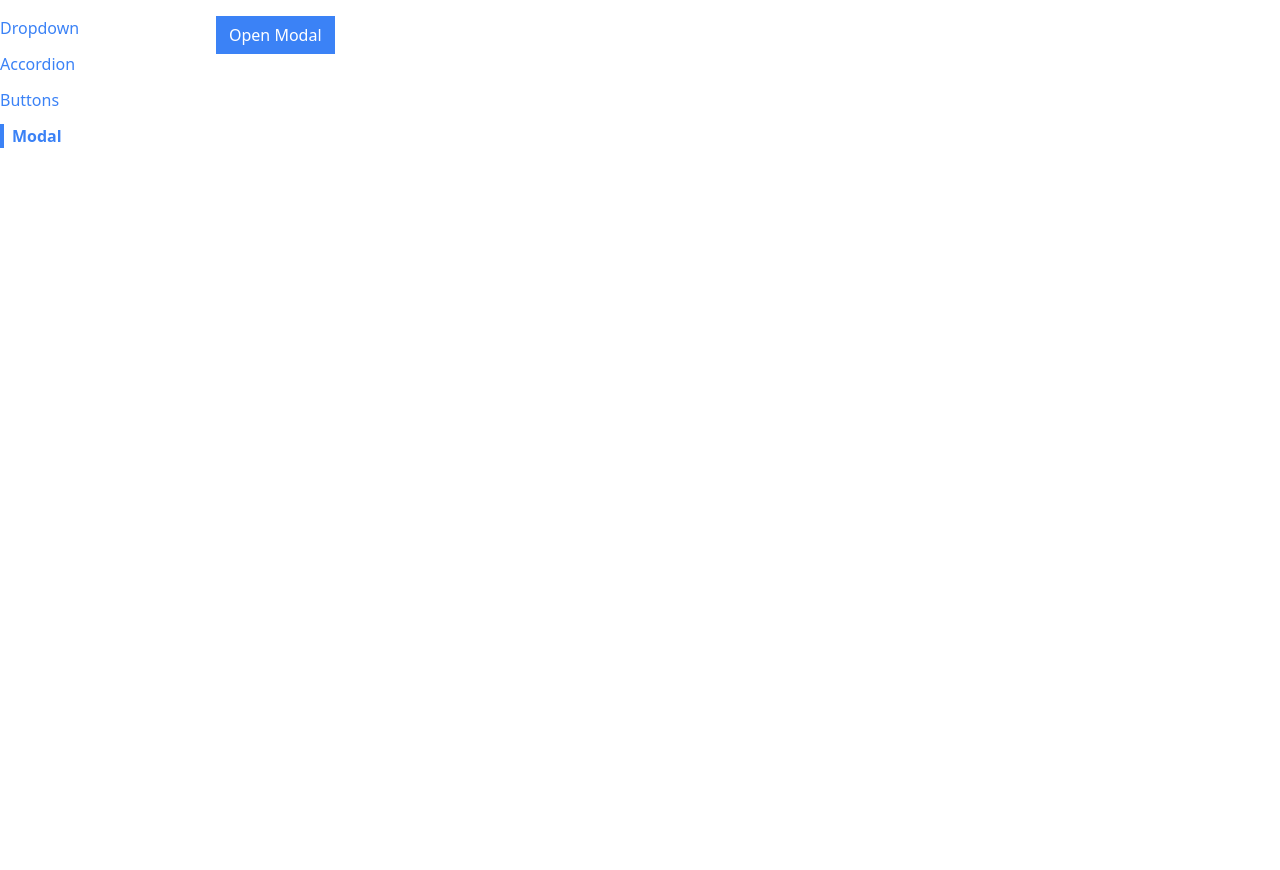
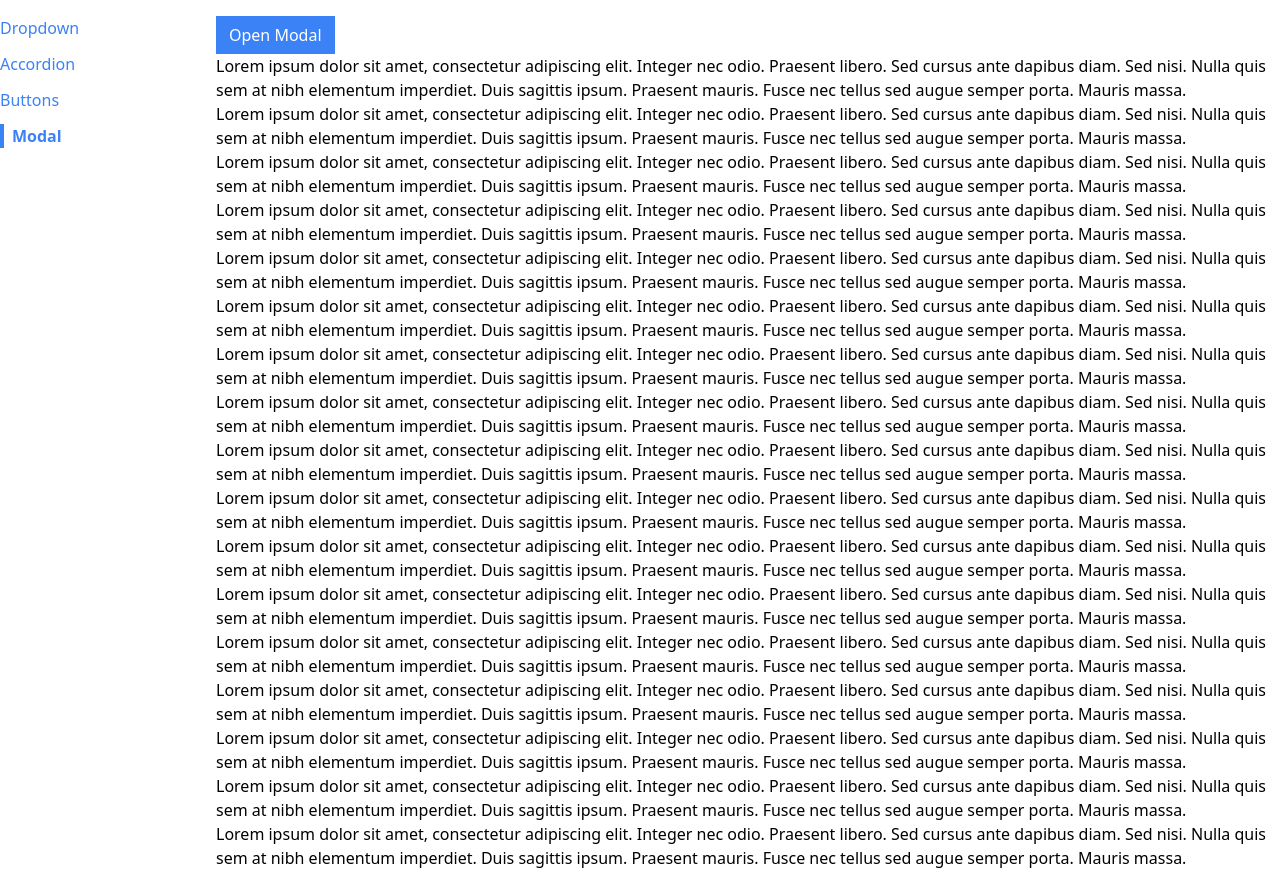
Before and after one commit to locaulker/components, a React (Create React App) app: page /modal in a window 1280 px wide. Before the commit the page ends 800 px from the top, so only its background shows below. Built offline with nearby package versions, Linux system fonts and the light colour scheme.

Commit message:
completed section 14 - React Portals and Modal component

```diff
--- a/src/components/Modal.js
+++ b/src/components/Modal.js
@@ -1,16 +1,26 @@
-import React from "react"
+import React, { useEffect } from "react"
 import ReactDOM from "react-dom"
 
 function Modal({ onClose, children, actionBar }) {
+  useEffect(() => {
+    document.body.classList.add("overflow-hidden")
+
+    return () => {
+      document.body.classList.remove("overflow-hidden")
+    }
+  }, [])
+
   return ReactDOM.createPortal(
     <div>
       <div
         onClick={onClose}
-        className="absolute inset-0 bg-gray-300 opacity-80"
+        className="fixed inset-0 bg-gray-300 opacity-80"
       ></div>
-      <div className="absolute inset-40 p-10 bg-white">
-        {children}
-        {actionBar}
+      <div className="fixed inset-40 p-10 bg-white">
+        <div className="flex flex-col justify-between h-full">
+          {children}
+          <div className="flex justify-end">{actionBar}</div>
+        </div>
       </div>
     </div>,
     document.querySelector(".modal-container")
--- a/src/pages/ModalPage.js
+++ b/src/pages/ModalPage.js
@@ -32,7 +32,110 @@ function ModalPage() {
       <Button onClick={handleClick} primary>
         Open Modal
       </Button>
+
       {showModal && modal}
+      <p>
+        Lorem ipsum dolor sit amet, consectetur adipiscing elit. Integer nec
+        odio. Praesent libero. Sed cursus ante dapibus diam. Sed nisi. Nulla
+        quis sem at nibh elementum imperdiet. Duis sagittis ipsum. Praesent
+        mauris. Fusce nec tellus sed augue semper porta. Mauris massa.
+      </p>
+      <p>
+        Lorem ipsum dolor sit amet, consectetur adipiscing elit. Integer nec
+        odio. Praesent libero. Sed cursus ante dapibus diam. Sed nisi. Nulla
+        quis sem at nibh elementum imperdiet. Duis sagittis ipsum. Praesent
+        mauris. Fusce nec tellus sed augue semper porta. Mauris massa.
+      </p>
+      <p>
+        Lorem ipsum dolor sit amet, consectetur adipiscing elit. Integer nec
+        odio. Praesent libero. Sed cursus ante dapibus diam. Sed nisi. Nulla
+        quis sem at nibh elementum imperdiet. Duis sagittis ipsum. Praesent
+        mauris. Fusce nec tellus sed augue semper porta. Mauris massa.
+      </p>
+      <p>
+        Lorem ipsum dolor sit amet, consectetur adipiscing elit. Integer nec
+        odio. Praesent libero. Sed cursus ante dapibus diam. Sed nisi. Nulla
+        quis sem at nibh elementum imperdiet. Duis sagittis ipsum. Praesent
+        mauris. Fusce nec tellus sed augue semper porta. Mauris massa.
+      </p>
+      <p>
+        Lorem ipsum dolor sit amet, consectetur adipiscing elit. Integer nec
+        odio. Praesent libero. Sed cursus ante dapibus diam. Sed nisi. Nulla
+        quis sem at nibh elementum imperdiet. Duis sagittis ipsum. Praesent
+        mauris. Fusce nec tellus sed augue semper porta. Mauris massa.
+      </p>
+      <p>
+        Lorem ipsum dolor sit amet, consectetur adipiscing elit. Integer nec
+        odio. Praesent libero. Sed cursus ante dapibus diam. Sed nisi. Nulla
+        quis sem at nibh elementum imperdiet. Duis sagittis ipsum. Praesent
+        mauris. Fusce nec tellus sed augue semper porta. Mauris massa.
+      </p>
+      <p>
+        Lorem ipsum dolor sit amet, consectetur adipiscing elit. Integer nec
+        odio. Praesent libero. Sed cursus ante dapibus diam. Sed nisi. Nulla
+        quis sem at nibh elementum imperdiet. Duis sagittis ipsum. Praesent
+        mauris. Fusce nec tellus sed augue semper porta. Mauris massa.
+      </p>
+      <p>
+        Lorem ipsum dolor sit amet, consectetur adipiscing elit. Integer nec
+        odio. Praesent libero. Sed cursus ante dapibus diam. Sed nisi. Nulla
+        quis sem at nibh elementum imperdiet. Duis sagittis ipsum. Praesent
+        mauris. Fusce nec tellus sed augue semper porta. Mauris massa.
+      </p>
+      <p>
+        Lorem ipsum dolor sit amet, consectetur adipiscing elit. Integer nec
+        odio. Praesent libero. Sed cursus ante dapibus diam. Sed nisi. Nulla
+        quis sem at nibh elementum imperdiet. Duis sagittis ipsum. Praesent
+        mauris. Fusce nec tellus sed augue semper porta. Mauris massa.
+      </p>
+      <p>
+        Lorem ipsum dolor sit amet, consectetur adipiscing elit. Integer nec
+        odio. Praesent libero. Sed cursus ante dapibus diam. Sed nisi. Nulla
+        quis sem at nibh elementum imperdiet. Duis sagittis ipsum. Praesent
+        mauris. Fusce nec tellus sed augue semper porta. Mauris massa.
+      </p>
+      <p>
+        Lorem ipsum dolor sit amet, consectetur adipiscing elit. Integer nec
+        odio. Praesent libero. Sed cursus ante dapibus diam. Sed nisi. Nulla
+        quis sem at nibh elementum imperdiet. Duis sagittis ipsum. Praesent
+        mauris. Fusce nec tellus sed augue semper porta. Mauris massa.
+      </p>
+      <p>
+        Lorem ipsum dolor sit amet, consectetur adipiscing elit. Integer nec
+        odio. Praesent libero. Sed cursus ante dapibus diam. Sed nisi. Nulla
+        quis sem at nibh elementum imperdiet. Duis sagittis ipsum. Praesent
+        mauris. Fusce nec tellus sed augue semper porta. Mauris massa.
+      </p>
+      <p>
+        Lorem ipsum dolor sit amet, consectetur adipiscing elit. Integer nec
+        odio. Praesent libero. Sed cursus ante dapibus diam. Sed nisi. Nulla
+        quis sem at nibh elementum imperdiet. Duis sagittis ipsum. Praesent
+        mauris. Fusce nec tellus sed augue semper porta. Mauris massa.
+      </p>
+      <p>
+        Lorem ipsum dolor sit amet, consectetur adipiscing elit. Integer nec
+        odio. Praesent libero. Sed cursus ante dapibus diam. Sed nisi. Nulla
+        quis sem at nibh elementum imperdiet. Duis sagittis ipsum. Praesent
+        mauris. Fusce nec tellus sed augue semper porta. Mauris massa.
+      </p>
+      <p>
+        Lorem ipsum dolor sit amet, consectetur adipiscing elit. Integer nec
+        odio. Praesent libero. Sed cursus ante dapibus diam. Sed nisi. Nulla
+        quis sem at nibh elementum imperdiet. Duis sagittis ipsum. Praesent
+        mauris. Fusce nec tellus sed augue semper porta. Mauris massa.
+      </p>
+      <p>
+        Lorem ipsum dolor sit amet, consectetur adipiscing elit. Integer nec
+        odio. Praesent libero. Sed cursus ante dapibus diam. Sed nisi. Nulla
+        quis sem at nibh elementum imperdiet. Duis sagittis ipsum. Praesent
+        mauris. Fusce nec tellus sed augue semper porta. Mauris massa.
+      </p>
+      <p>
+        Lorem ipsum dolor sit amet, consectetur adipiscing elit. Integer nec
+        odio. Praesent libero. Sed cursus ante dapibus diam. Sed nisi. Nulla
+        quis sem at nibh elementum imperdiet. Duis sagittis ipsum. Praesent
+        mauris. Fusce nec tellus sed augue semper porta. Mauris massa.
+      </p>
     </div>
   )
 }
```
